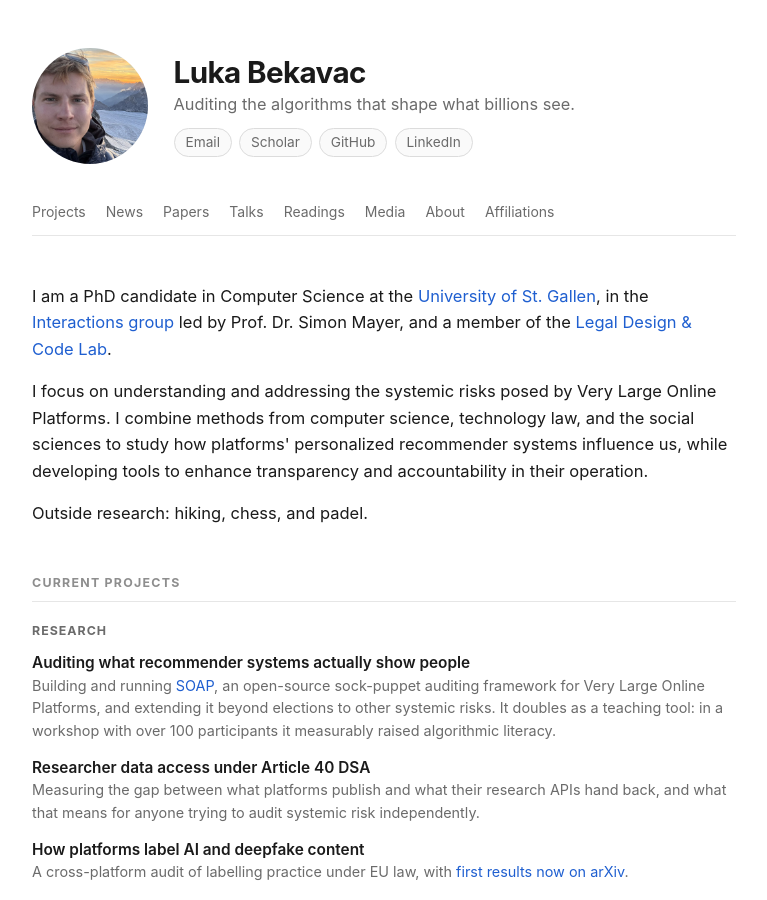
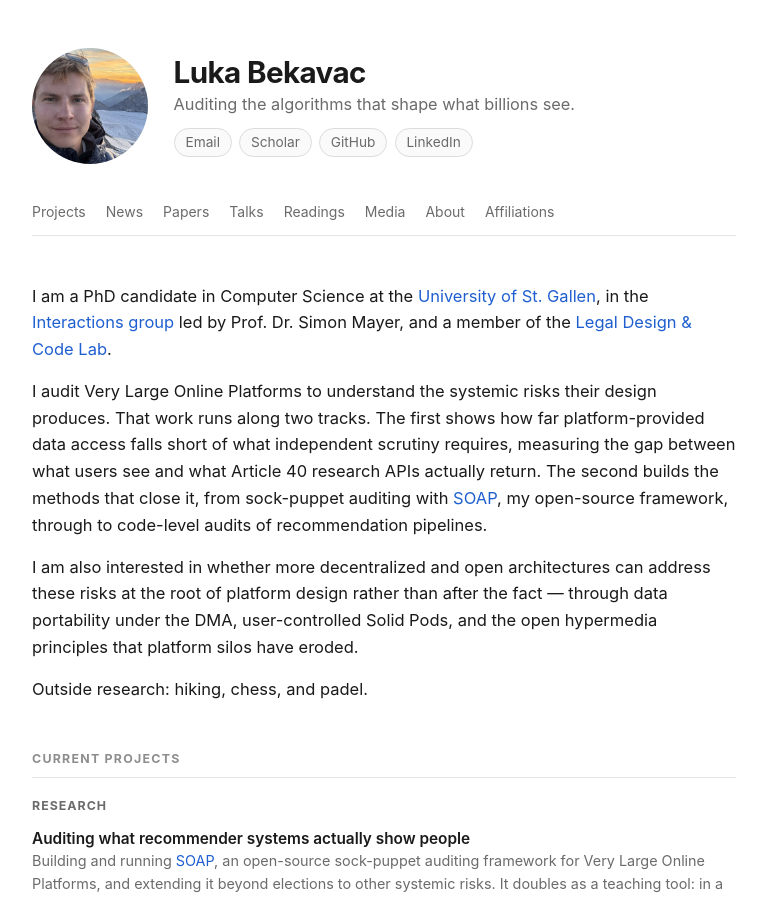
Before and after one commit to LukaBekavac/lukabekavac.github.io, a Jekyll site: the page index.html, which Jekyll copies as it is, in a window 1280 px wide and 900 px high. Shown: the whole window, without its empty margins (256-1023 px from the left). Built offline with Jekyll 4.4.1, drawn with Linux system fonts in a browser that asks for light colours; some of the changed text lies outside the part shown.

Commit message:
Reframe the intro and add the GoodBot C-34 submission
Intro now states the research as two tracks (what platform-provided data
access fails to deliver, and the independent methods that close the gap)
plus the decentralised-architecture question, replacing the generic
"combines computer science, technology law and social sciences" line.

Merge the two policy advisory contributions into one Policy entry, adding
Mind the Gap: Fixing C-34's Oversight Rules to Protect People Over
Platforms (GoodBot, October 2026). Verified against the report itself: its
acknowledgements name "Luka Bekavac (University of St Gallen)" among those
consulted via the Coalition for Independent Technology Research's Data
Access Task Force, and it cites both the FAccT and TORS papers as evidence
that platform-provided data is often not representative.

Also add the FAccT page range, confirmed against Crossref.

Co-Authored-By: Claude Opus 5 <noreply@anthropic.com>
Claude-Session: https://claude.ai/code/session_015xQifCZHFkNog7jX6N9za1

```diff
--- a/index.html
+++ b/index.html
@@ -56,9 +56,15 @@
   <a href="https://ics.unisg.ch/chair-interactions-mayer/">Interactions group</a> led by Prof. Dr. Simon Mayer, and a
   member of the <a href="https://www.legaldesignandcodelab.org/home">Legal Design &amp; Code Lab</a>.</p>
 
-  <p>I focus on understanding and addressing the systemic risks posed by Very Large Online Platforms. I combine methods
-  from computer science, technology law, and the social sciences to study how platforms' personalized recommender systems
-  influence us, while developing tools to enhance transparency and accountability in their operation.</p>
+  <p>I audit Very Large Online Platforms to understand the systemic risks their design produces. That work runs along
+  two tracks. The first shows how far platform-provided data access falls short of what independent scrutiny requires,
+  measuring the gap between what users see and what Article 40 research APIs actually return. The second builds the
+  methods that close it, from sock-puppet auditing with <a href="https://github.com/Interactions-HSG/SOAP">SOAP</a>, my
+  open-source framework, through to code-level audits of recommendation pipelines.</p>
+
+  <p>I am also interested in whether more decentralized and open architectures can address these risks at the root of
+  platform design rather than after the fact — through data portability under the DMA, user-controlled Solid Pods, and
+  the open hypermedia principles that platform silos have eroded.</p>
 
   <p>Outside research: hiking, chess, and padel.</p>
 </section>
@@ -115,11 +121,15 @@
         controllable.</span>
       </li>
       <li>
-        <strong>Reviewing data access frameworks</strong>
+        <strong>Advising on data access policy</strong>
         <span class="sub">Expert reviewer for
         <a href="https://kgi.georgetown.edu/research-and-commentary/better-access/"><em>Better Access: Data for the
-        Common Good</em></a> (November 2025), the <a href="https://kgi.georgetown.edu/">Knight-Georgetown
-        Institute</a>'s framework for independent access to public platform data.</span>
+        Common Good</em></a> (<a href="https://kgi.georgetown.edu/">Knight-Georgetown Institute</a>, 2025), a framework
+        for independent access to public platform data. Consulted through the
+        <a href="https://independenttechresearch.org/">Coalition for Independent Technology Research</a>'s Data Access
+        Task Force on <a href="https://www.goodbot.ca/submissions/mind-the-gap"><em>Mind the Gap</em></a> (GoodBot,
+        2026), a submission on Canada's Bill C-34 that draws on my work to argue for protecting research methods which
+        do not depend on platform permission.</span>
       </li>
     </ul>
   </div>
@@ -195,7 +205,7 @@
     <li>
       <span class="title">Platforms' Research API Data Access: What Users See vs. What Researchers Can Retrieve</span>
       <span class="authors"><span class="me">L. Bekavac</span>, S. Mayer</span>
-      <span class="venue"><a href="https://facctconference.org/">ACM Conference on Fairness, Accountability, and Transparency (FAccT)</a>, 2026</span>
+      <span class="venue"><a href="https://facctconference.org/">ACM Conference on Fairness, Accountability, and Transparency (FAccT)</a>, 2026, pp. 8276–8299</span>
       <p class="tldr">Compares what the TikTok Research API and Meta Content Library return against what is actually
       publicly visible on those platforms, using controlled accounts during election periods. Three classes of
       platform-imposed loss emerge — scope narrowing, metadata stripping, and operational restriction — removing roughly
```
